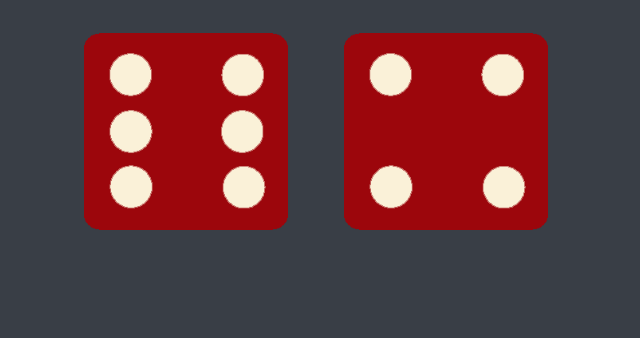
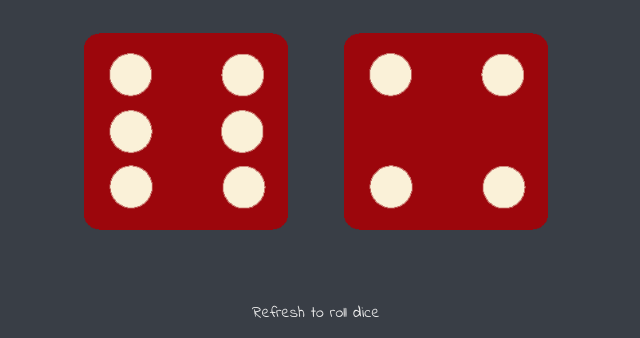
Before and after one commit to yugalpunia/Dice-Game, a plain HTML site: page index.html in a window 1280 px wide. Shown: the part 462-800 px from the top of the page, without its empty margins (324-964 px from the left). Drawn offline with Linux system fonts and the light colour scheme.

Commit message:
Update index.html

```diff
--- a/index.html
+++ b/index.html
@@ -27,4 +27,5 @@
     <script src="index.js"></script>
 
   </body>
+  <footer>Refresh to roll dice</footer>
 </html>
```
